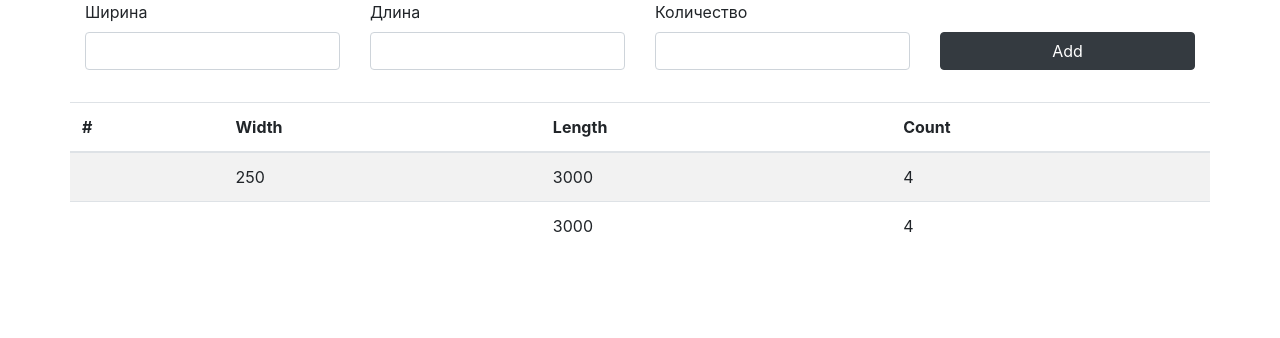
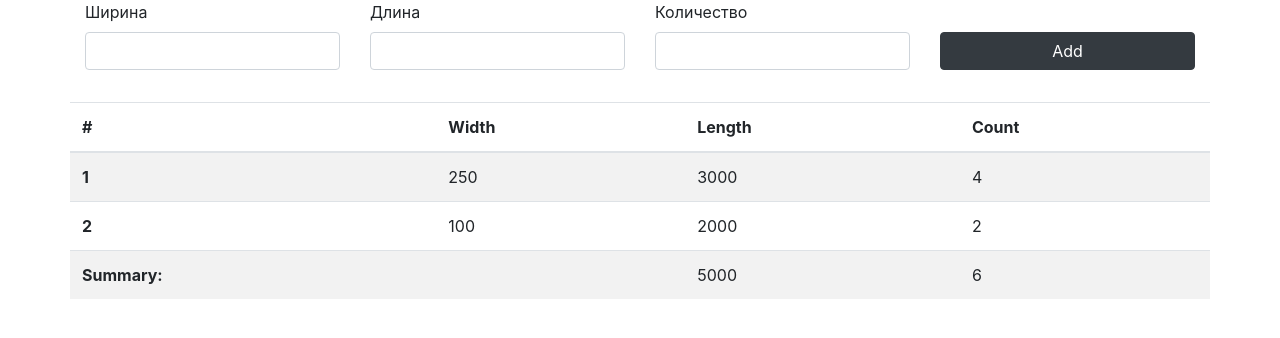
Before and after one commit to injective/buildCalc, a React (Create React App) app: page / in a window 1280 px wide. Shown: the top 338 px of the page. Built offline with nearby package versions, Linux system fonts and the light colour scheme.

Commit message:
add key prop

```diff
--- a/src/components/App/App.js
+++ b/src/components/App/App.js
@@ -12,7 +12,12 @@ class App extends Component {
                     widthInput: 250,
                     lengthInput: 3000,
                     countInput: 4
-                }
+                },
+                {
+                    widthInput: 100,
+                    lengthInput: 2000,
+                    countInput: 2
+                },
             ],
             widthInput: '',
             lengthInput: '',
--- a/src/components/ItemsTable/ItemsTable.js
+++ b/src/components/ItemsTable/ItemsTable.js
@@ -16,8 +16,9 @@ class ItemsTable extends Component {
         const itemsTableTr = this.props.itemsArrayProp.map((item, id) => {
             return(
                 <ItemsTableTr
+                    key={id}
                     data={item}
-                    id={id}
+                    id={id+1}
                 />
             );
         });
--- a/src/components/ItemsTable/partials/ItemsTableSum.js
+++ b/src/components/ItemsTable/partials/ItemsTableSum.js
@@ -3,7 +3,7 @@ import React from 'react';
 const ItemsTableSum = (props) => {
     return(
         <tr>
-            <th scope='row'></th>
+            <th scope='row'>Summary:</th>
             <td></td>
             <td>{props.sumLengthItems}</td>
             <td>{props.sumCountItems}</td>
--- a/src/components/ItemsTable/partials/ItemsTableTr.js
+++ b/src/components/ItemsTable/partials/ItemsTableTr.js
@@ -2,8 +2,8 @@ import React from 'react';
 
 const ItemsTableTr = (props) => {
     return(
-        <tr key={props.id}>
-            <th scope='row'>{props.data.id}</th>
+        <tr>
+            <th scope='row'>{props.id}</th>
             <td>{props.data.widthInput}</td>
             <td>{props.data.lengthInput}</td>
             <td>{props.data.countInput}</td>
```
